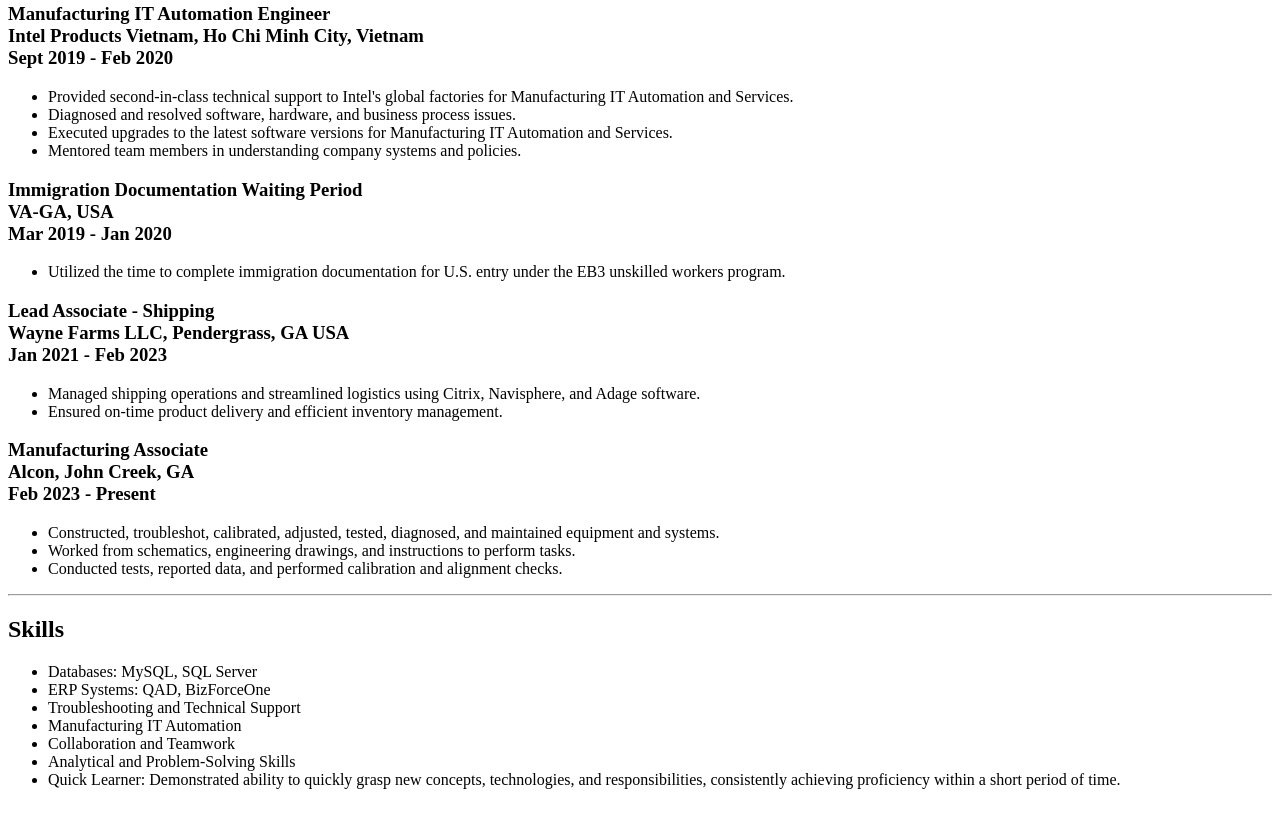
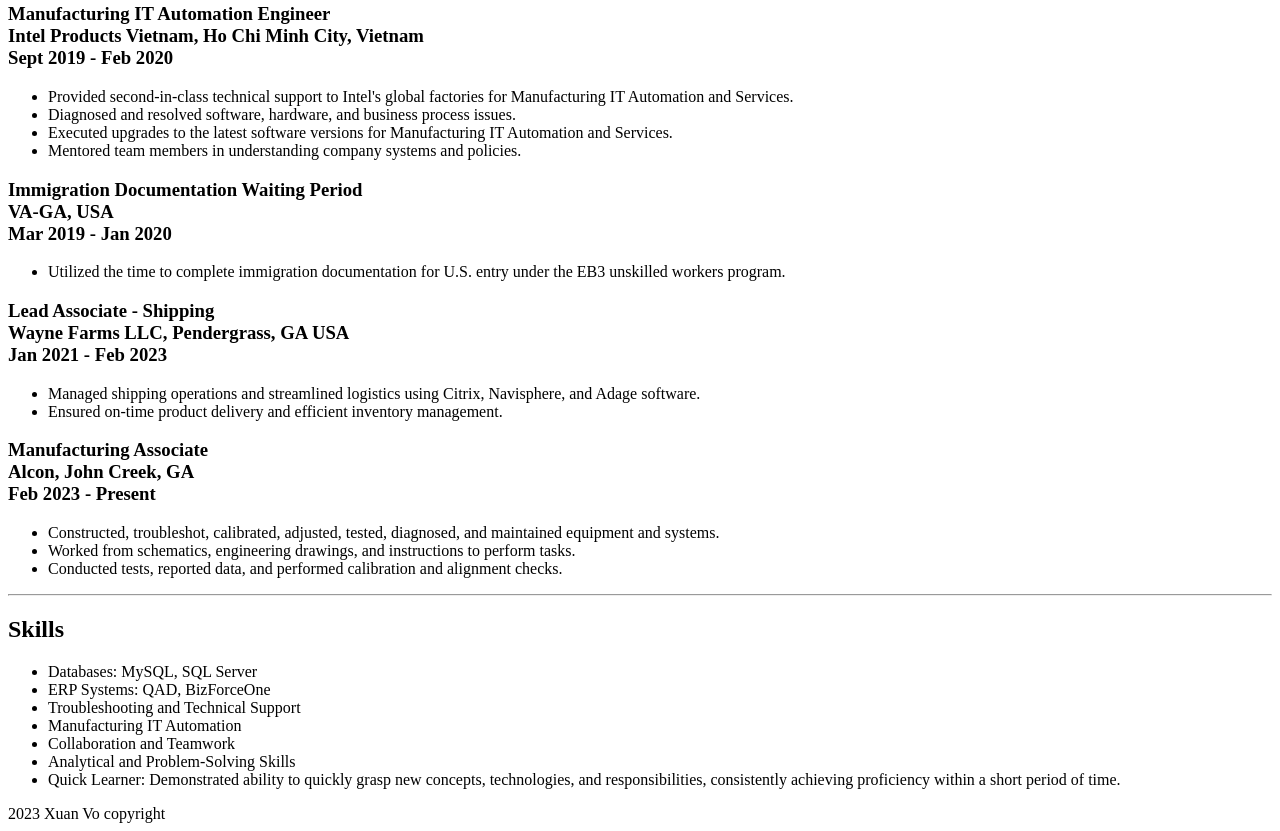
Before and after one commit to Stolen3979/Resume-Pages, a plain HTML site: page index.html in a window 1280 px wide. Shown: the part 1097-1928 px from the top of the page. Before the commit the page ends 1902 px from the top, so only its background shows below. Drawn offline with Linux system fonts and the light colour scheme.

Commit message:
Update index.html

```diff
--- a/index.html
+++ b/index.html
@@ -106,6 +106,9 @@ International University - Vietnam National University, Jan 2012
     <li>Quick Learner: Demonstrated ability to quickly grasp new concepts, technologies, and responsibilities, consistently achieving proficiency within a short period of time.</li>
   </ul>
 </body>
+  <footer>
+   2023 Xuan Vo copyright
+  </footer>
 
 
 
```
